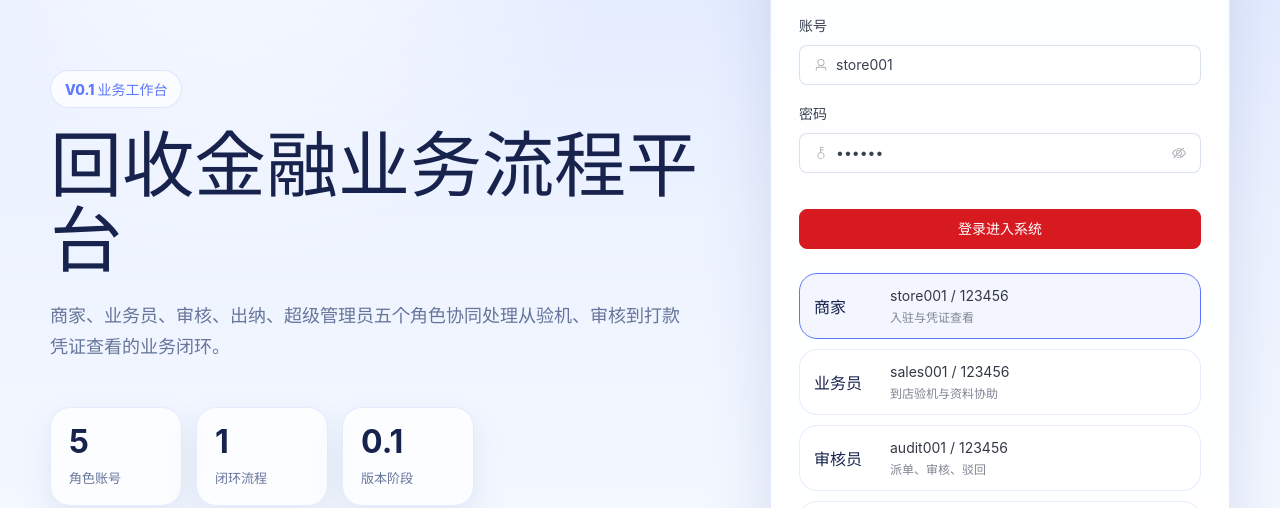
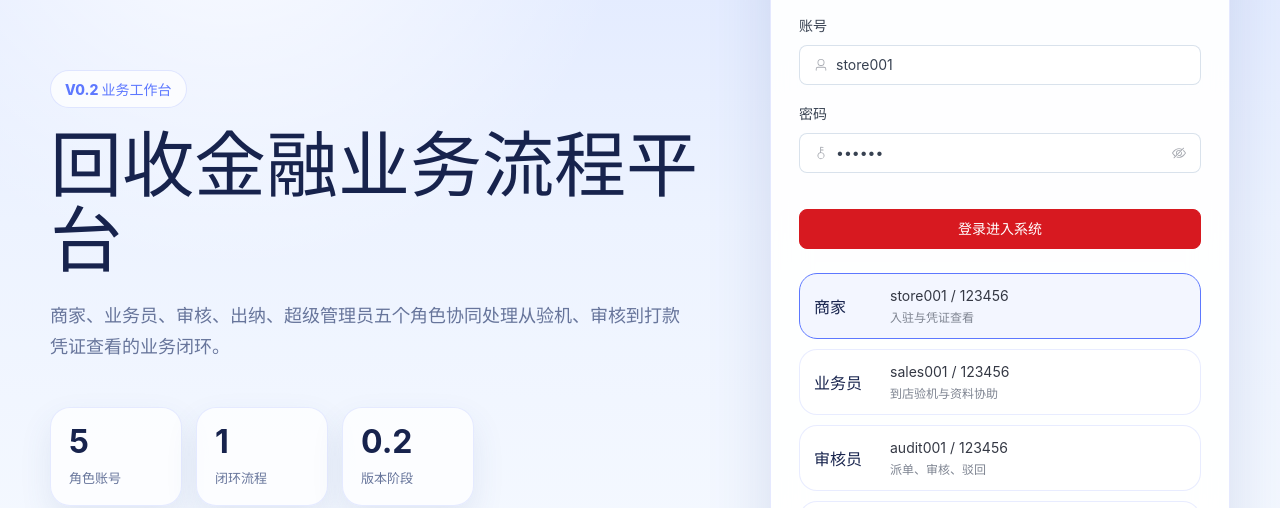
Before and after one commit to CharlesLieu/p2boyuan-v01, a Vue app in the folder frontend/: page /login in a window 1280 px wide. Shown: the part 130-638 px from the top of the page. Built offline with nearby package versions, Linux system fonts and the light colour scheme; no server answers.

Commit message:
fix: update login version label to v0.2

```diff
--- a/frontend/src/views/LoginView.vue
+++ b/frontend/src/views/LoginView.vue
@@ -54,7 +54,7 @@ async function submitLogin() {
   <main class="login-page">
     <section class="login-hero">
       <div class="hero-copy">
-        <p class="eyebrow">V0.1 业务工作台</p>
+        <p class="eyebrow">V0.2 业务工作台</p>
         <h1>回收金融业务流程平台</h1>
         <p class="hero-subtitle">
           商家、业务员、审核、出纳、超级管理员五个角色协同处理从验机、审核到打款凭证查看的业务闭环。
@@ -69,7 +69,7 @@ async function submitLogin() {
             <span>闭环流程</span>
           </div>
           <div>
-            <strong>0.1</strong>
+            <strong>0.2</strong>
             <span>版本阶段</span>
           </div>
         </div>
```
